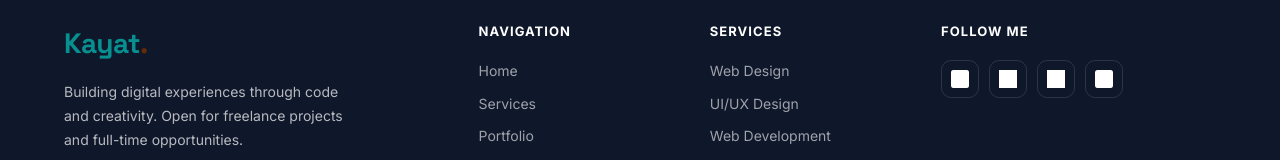
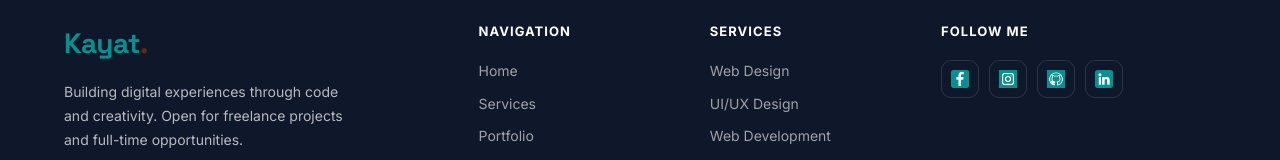
Before and after one commit to Kayat-Prem/My-Profile, a plain HTML site: page index.html in a window 1280 px wide. Shown: the part 5599-5759 px from the top of the page. Drawn offline with nearby package versions, Linux system fonts and the light colour scheme.

Commit message:
Issue Fixed

```diff
--- a/index.html
+++ b/index.html
@@ -644,7 +644,7 @@
       display: flex; align-items: center; justify-content: center;
       transition: var(--transition); margin-bottom: 0;
     }
-    .footer-social a img { width: 18px; height: 18px; filter: brightness(0) invert(1); }
+    .footer-social a img { width: 18px; height: 18px; object-fit: contain; display: block;}
     .footer-social a:hover { background: var(--teal); border-color: var(--teal); }
     .footer-bottom {
       max-width: 1200px; margin: 0 auto;
@@ -1046,10 +1046,10 @@
       <div class="footer-col">
         <h5>Follow Me</h5>
         <div class="footer-social">
-          <a href="https://www.facebook.com/premkayatmagar" target="_blank"><img src="images/facebook.png" alt="Facebook"></a>
-          <a href="https://www.instagram.com/premkayat7/" target="_blank"><img src="images/instagram.png" alt="Instagram"></a>
-          <a href="https://github.com/Kayat-Prem" target="_blank"><img src="images/github.png" alt="GitHub"></a>
-          <a href="https://www.linkedin.com/in/prem-bahadur-kayat-b92a7a237/" target="_blank"><img src="images/linkedin.png" alt="LinkedIn"></a>
+          <a href="https://www.facebook.com/premkayatmagar" target="_blank" class="social-btn"><img src="images/facebook.png" alt="Facebook"></a>
+          <a href="https://www.instagram.com/premkayat7/" target="_blank" class="social-btn"><img src="images/instagram.png" alt="Instagram"></a>
+          <a href="https://github.com/Kayat-Prem" target="_blank" class="social-btn"><img src="images/github.png" alt="GitHub"></a>
+          <a href="https://www.linkedin.com/in/prem-bahadur-kayat-b92a7a237/" target="_blank" class="social-btn"><img src="images/linkedin.png" alt="LinkedIn"></a>
         </div>
       </div>
     </div>
```
